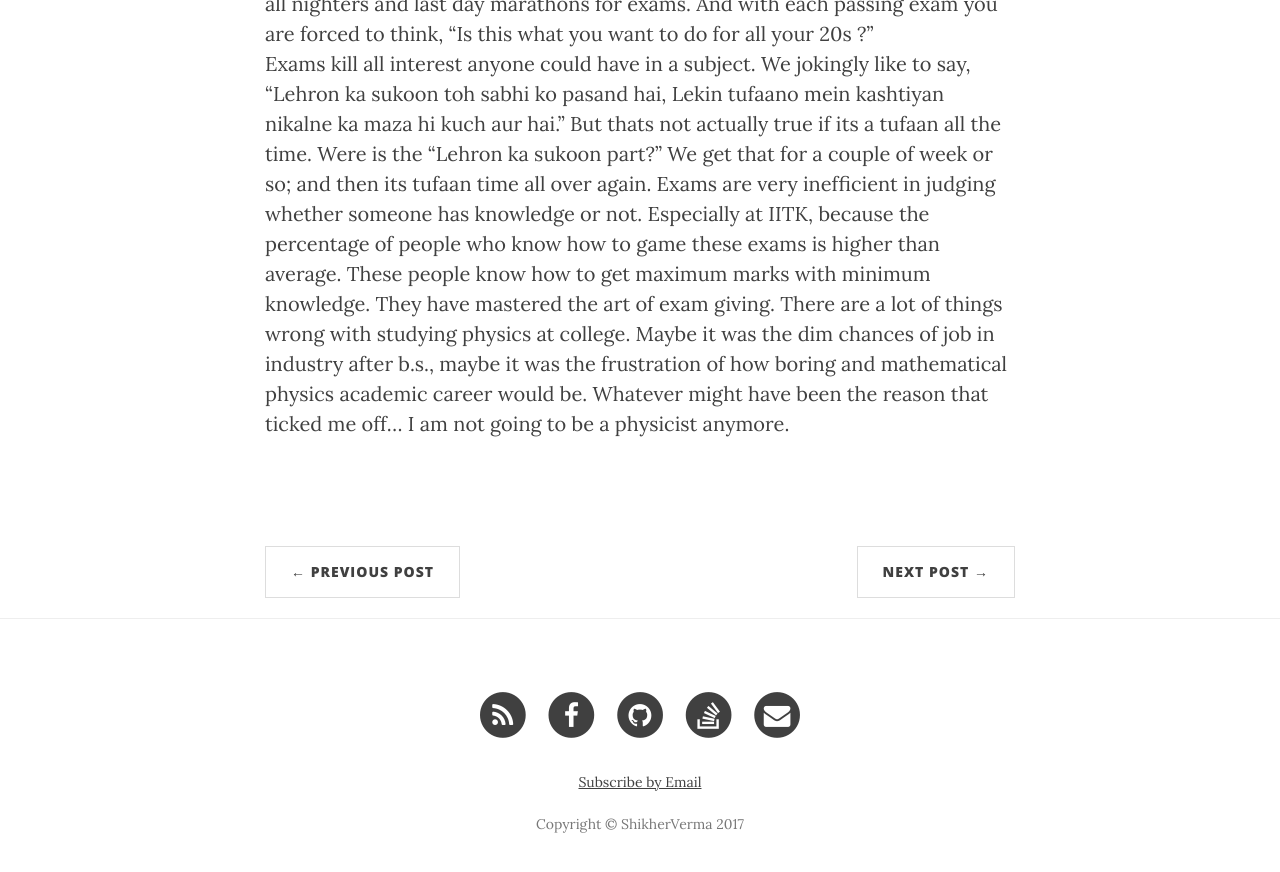
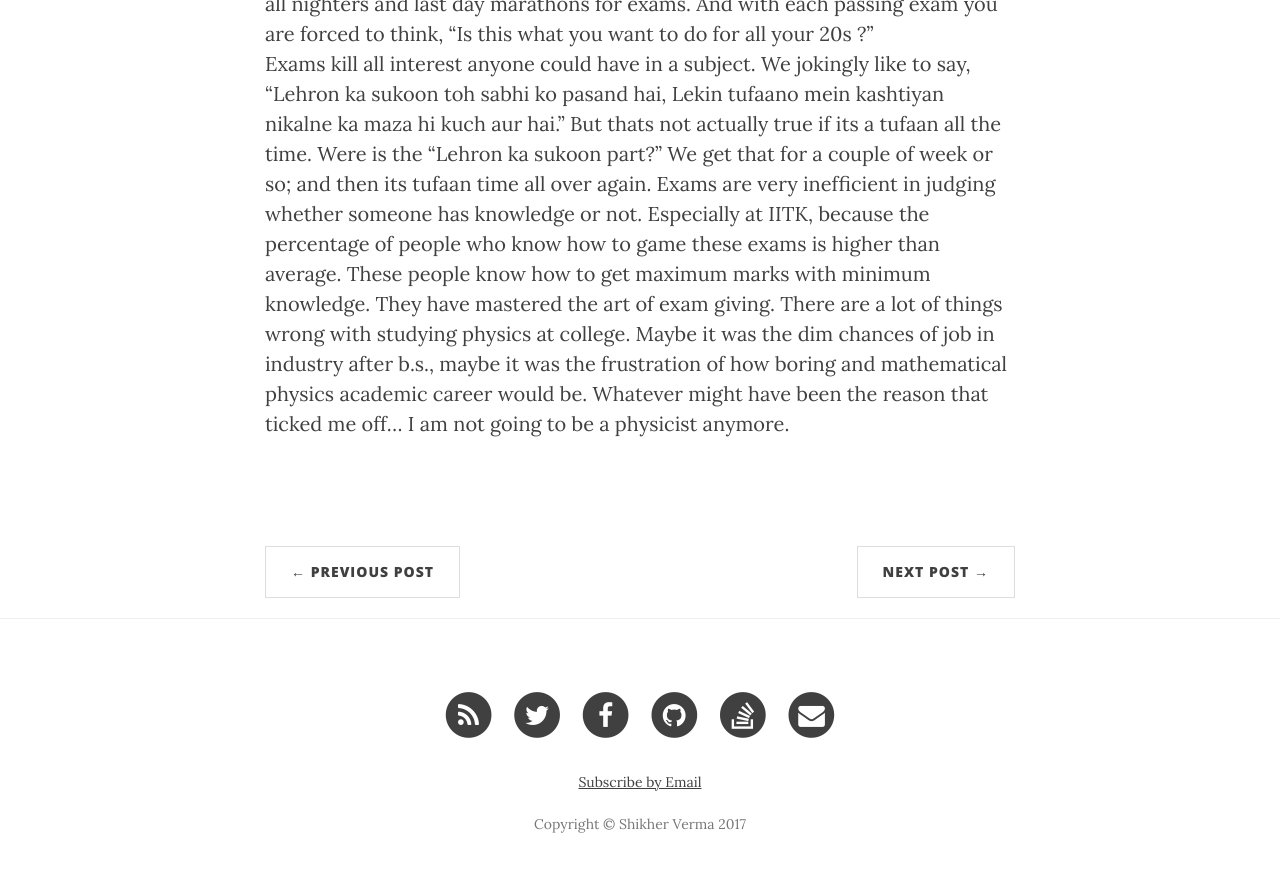
Before and after one commit to it-projects-llc/odoo-saas-tools, a Jekyll site: the page built from _posts/2016-04-03-Exams-Killed-The-Physicist.md, in a window 1280 px wide and 900 px high, scrolled down 1624 px. Shown: the top 872 px of the window. Built offline with Jekyll 4.4.1, drawn with Linux system fonts in a browser that asks for light colours; nearby versions of some CDN libraries; comment, search, counter and statistics services are not loaded; some of the changed lines change nothing that is shown.

Commit message:
remove unused _config, remove hardcoded incl values
_config had some unused parameters which were not removed while
refactoring

_includes/ folder had some hardcoded tokens which needed to be removed.

```diff
--- a/_config.yml
+++ b/_config.yml
@@ -1,16 +1,25 @@
 # Site settings
 title: My Territory
-blog_title: My Territory
-header-img: img/home-bg.jpg
-email: root@shikherverma.com
-copyright_name: ShikherVerma
-description: "Online Territory of Shikher Verma"
-baseurl: "" #base url is for when the site is not at the root but at some subdirectory.
-url: http://shikherverma.com #only used in disque comments for now
-disqus_url: shikherverma.com # disque comments are broken if you send http:// along with url
+description: "Online Territory of Shikher Verma"  # used in site head
+baseurl: ""  # for when the site is not at the root but at some subdirectory
+
+# register on google analytics and replace this token
+google_analytics: UA-75681059-1
+# disque comments are broken if you send http:// along with url, this url is same as the one given on disqus
+disqus_url: shikherverma.com
+disqus_id: shikherverma
+# register on feedburner and replace this url
+feedburner_url: https://feedburner.google.com/fb/a/mailverify?uri=programmer-wannabe&amp;loc=en_US
+
+# footer details
 github_username:  shikherverma
 facebook_username:  shikherverma1
+email: root@shikherverma.com
 stackoverflow_username: 6764571/shikher-verma
+twitter_username : shikherverma42
+copyright_name: Shikher Verma
+
+# used for portfolio on home page
 collections:
   - portfolio
 
@@ -24,7 +33,7 @@
 port: 8888
 permalink: /blog/:title
 
-# jekyll-paginate
+# jekyll-paginate. for paginating blog posts.
 paginate: 5
 paginate_path: blog/page:num
 
--- a/_includes/disqus_comments.html
+++ b/_includes/disqus_comments.html
@@ -7,7 +7,7 @@
     (function() {  // DON'T EDIT BELOW THIS LINE
         var d = document, s = d.createElement('script');
 
-        s.src = '//shikherverma.disqus.com/embed.js';
+        s.src = '//{{ site.disqus_id }}.disqus.com/embed.js';
 
         s.setAttribute('data-timestamp', +new Date());
         (d.head || d.body).appendChild(s);
--- a/_includes/feedburner_subscribe.html
+++ b/_includes/feedburner_subscribe.html
@@ -1 +1 @@
-<a href="https://feedburner.google.com/fb/a/mailverify?uri=programmer-wannabe&amp;loc=en_US">Subscribe by Email</a>
+<a href="{{ site.feedburner_url }}">Subscribe by Email</a>
--- a/_includes/google_analytics.html
+++ b/_includes/google_analytics.html
@@ -4,7 +4,7 @@
   m=s.getElementsByTagName(o)[0];a.async=1;a.src=g;m.parentNode.insertBefore(a,m)
   })(window,document,'script','//www.google-analytics.com/analytics.js','ga');
 
-  ga('create', 'UA-75681059-1', 'auto');
+  ga('create', '{{ site.google_analytics }}', 'auto');
   ga('send', 'pageview');
 
 </script>
```
